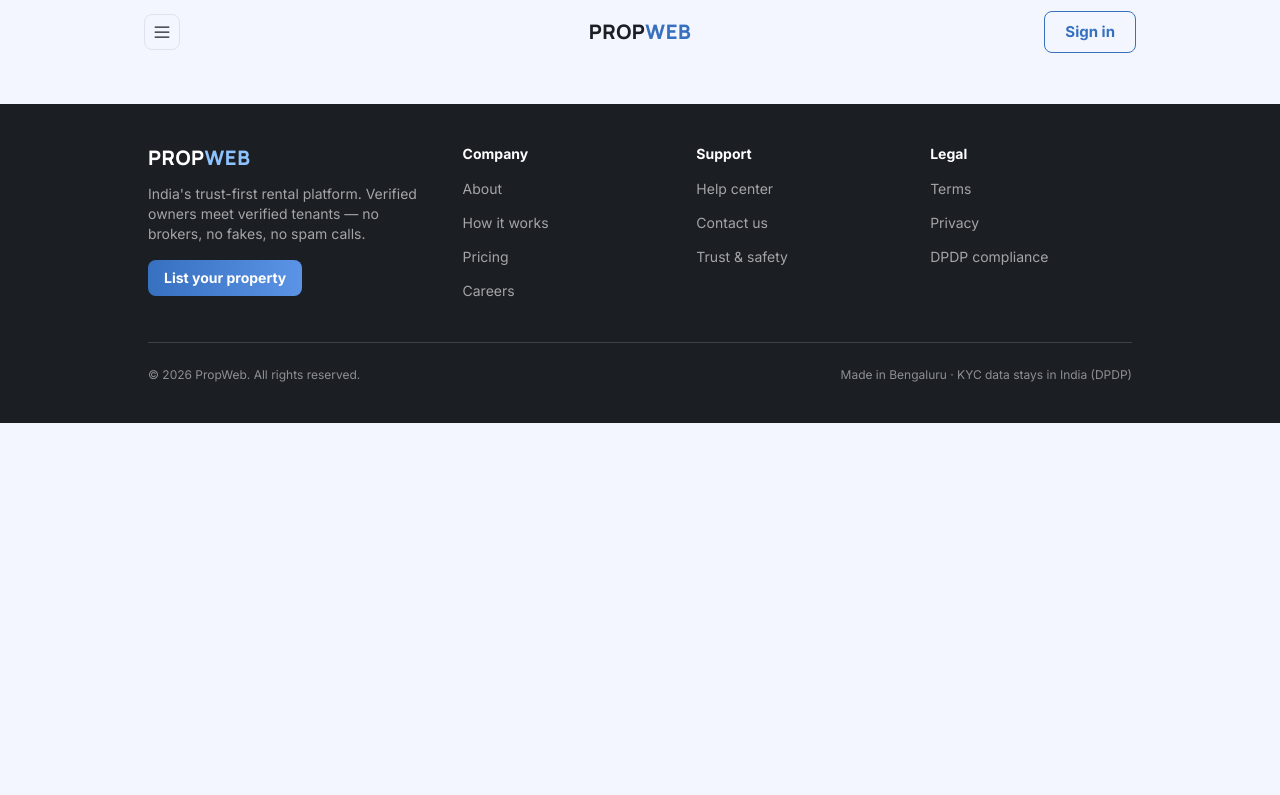
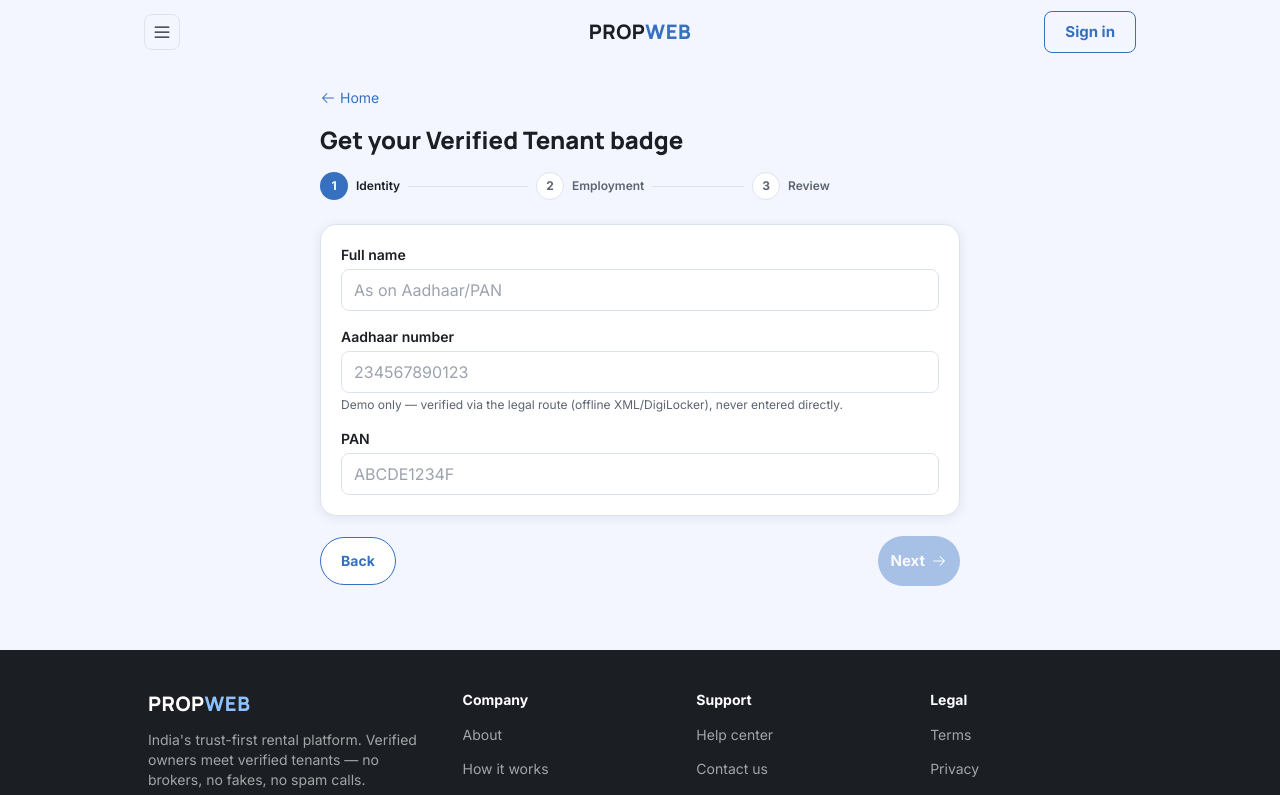
Before and after one commit to CryptoPrism-io/Propweb, a React (Vite) app in the folder app/: page /tenant/verify in a window 1280 px wide. Shown: the top 795 px of the page. Built offline with nearby package versions, Linux system fonts and the light colour scheme.

Commit message:
feat: add tenant KYC wizard, route, and nav entry

```diff
--- a/app/src/App.tsx
+++ b/app/src/App.tsx
@@ -1,13 +1,16 @@
 import { Routes, Route } from 'react-router-dom';
 import { Navbar } from './components/Navbar';
 import { Footer } from './components/Footer';
+import { TenantVerificationProvider } from './hooks/useTenantVerification';
 import Home from './pages/Home';
 import Results from './pages/Results';
 import ListingDetail from './pages/ListingDetail';
 import OwnerWizard from './pages/OwnerWizard';
+import TenantKyc from './pages/TenantKyc';
 
 export default function App() {
   return (
+    <TenantVerificationProvider>
       <div className="relative overflow-x-hidden">
         <Navbar />
         <div className="pt-16">
@@ -16,9 +19,11 @@ export default function App() {
             <Route path="/results" element={<Results />} />
             <Route path="/listing/:id" element={<ListingDetail />} />
             <Route path="/owner/new" element={<OwnerWizard />} />
+            <Route path="/tenant/verify" element={<TenantKyc />} />
           </Routes>
         </div>
         <Footer />
       </div>
+    </TenantVerificationProvider>
   );
 }
--- a/app/src/components/Navbar.tsx
+++ b/app/src/components/Navbar.tsx
@@ -1,11 +1,12 @@
 import { useState, useEffect } from 'react';
 import { Link, useLocation } from 'react-router-dom';
 import { AnimatePresence, motion } from 'framer-motion';
-import { List, X, House, CaretRight, MagnifyingGlass, Info, ShieldCheck, Tag, Question } from '@phosphor-icons/react';
+import { List, X, House, CaretRight, MagnifyingGlass, Info, ShieldCheck, Tag, Question, SealCheck } from '@phosphor-icons/react';
 
 const MENU = [
   { label: 'Home', to: '/', icon: House },
   { label: 'Browse rentals', to: '/', icon: MagnifyingGlass },
+  { label: 'Get Verified Tenant badge', to: '/tenant/verify', icon: SealCheck },
   { label: 'How it works', to: '/', icon: Info },
   { label: 'Trust & verification', to: '/', icon: ShieldCheck },
   { label: 'Pricing', to: '/', icon: Tag },
--- /dev/null
+++ b/app/src/pages/TenantKyc.tsx
@@ -0,0 +1,60 @@
+import { useState } from 'react';
+import { useNavigate } from 'react-router-dom';
+import { ArrowLeft, ArrowRight } from '@phosphor-icons/react';
+import { emptyKycDraft, isKycStepComplete, type TenantKycDraft, type KycStep } from '../lib/tenantKyc';
+import { useTenantVerification } from '../hooks/useTenantVerification';
+import { WizardProgress } from '../components/owner/WizardProgress';
+import { StepIdentity } from '../components/tenant/StepIdentity';
+import { StepEmployment } from '../components/tenant/StepEmployment';
+import { StepKycReview } from '../components/tenant/StepKycReview';
+import { TenantVerifiedState } from '../components/tenant/TenantVerifiedState';
+import { Button } from '../components/Button';
+
+const LABELS = ['Identity', 'Employment', 'Review'];
+
+export default function TenantKyc() {
+  const nav = useNavigate();
+  const { status, submitKyc, completeVerification } = useTenantVerification();
+  const [step, setStep] = useState<KycStep>(1);
+  const [draft, setDraft] = useState<TenantKycDraft>(emptyKycDraft());
+  const set = (patch: Partial<TenantKycDraft>) => setDraft(d => ({ ...d, ...patch }));
+  const canNext = isKycStepComplete(step, draft);
+
+  if (status !== 'unverified') {
+    return (
+      <div className="mx-auto max-w-2xl px-4 py-6">
+        <TenantVerifiedState verified={status === 'verified'} onVerify={completeVerification} />
+        <div className="mt-5 text-center">
+          <Button variant="secondary" onClick={() => nav('/')}>Back to Home</Button>
+        </div>
+      </div>
+    );
+  }
+
+  return (
+    <div className="mx-auto max-w-2xl px-4 py-6">
+      <button onClick={() => nav('/')} className="mb-4 inline-flex items-center gap-1 text-sm text-blueharbor">
+        <ArrowLeft size={16} /> Home
+      </button>
+      <h1 className="font-display mb-4 text-2xl font-extrabold">Get your Verified Tenant badge</h1>
+      <WizardProgress step={step} labels={LABELS} />
+
+      <div className="rounded-card border border-line bg-white p-5 shadow-card">
+        {step === 1 && <StepIdentity draft={draft} set={set} />}
+        {step === 2 && <StepEmployment draft={draft} set={set} />}
+        {step === 3 && <StepKycReview draft={draft} />}
+      </div>
+
+      <div className="mt-5 flex items-center justify-between">
+        <Button variant="secondary" onClick={() => (step === 1 ? nav('/') : setStep((step - 1) as KycStep))}>Back</Button>
+        {step < 3 ? (
+          <Button onClick={() => canNext && setStep((step + 1) as KycStep)} className={canNext ? '' : 'opacity-40 pointer-events-none'}>
+            Next <ArrowRight size={16} />
+          </Button>
+        ) : (
+          <Button onClick={() => submitKyc(draft)}>Submit KYC</Button>
+        )}
+      </div>
+    </div>
+  );
+}
```
Also changed, not shown: 1 other file (tests, documents, lock files or other folders). Lines whose indentation alone changed are shown as unchanged.
